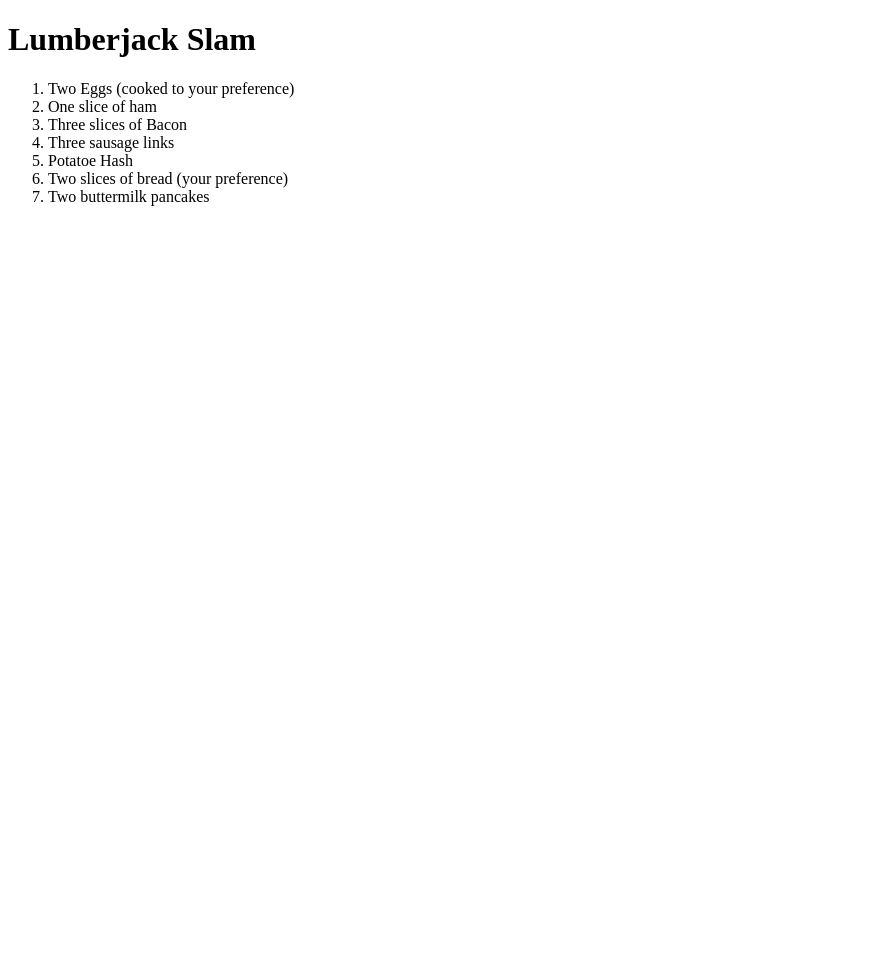
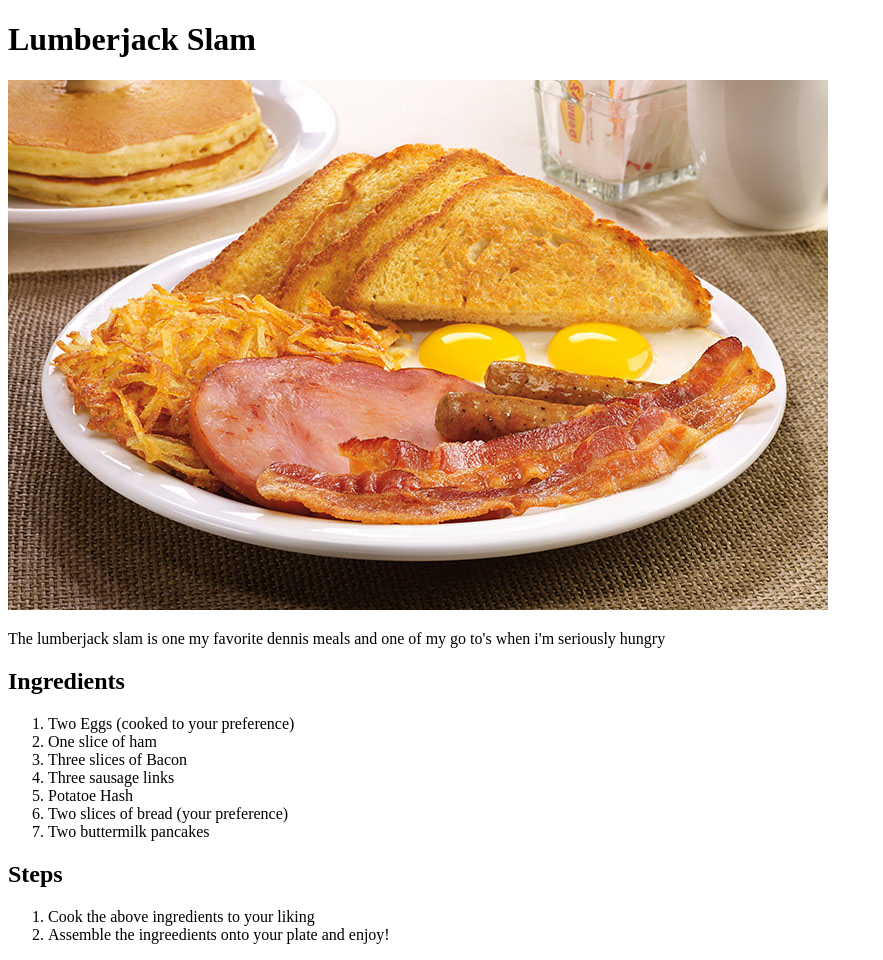
Before and after one commit to MarcusLandry/Odin-Recipes, a plain HTML site: page lumberjack-slam.html in a window 1280 px wide. Shown: the whole page, without its empty margins (0-883 px from the left). Before the commit the page ends 800 px from the top, so only its background shows below. Drawn offline with Linux system fonts and the light colour scheme.

Commit message:
Update lumberjack-slam.html

```diff
--- a/lumberjack-slam.html
+++ b/lumberjack-slam.html
@@ -9,7 +9,12 @@
 <body>
     <h1>Lumberjack Slam</h1>
 
-    <ol id="ingredients">
+    <img src="../images/lumberjack-slam.jpg" alt="Pictre of Lumberjack Slam">
+
+    <p id="description">The lumberjack slam is one my favorite dennis meals and one of my go to's when i'm seriously hungry</p>
+
+    <h2>Ingredients</h2>
+    <ol>
         <li>Two Eggs (cooked to your preference)</li>
         <li>One slice of ham</li>
         <li>Three slices of Bacon</li>
@@ -18,5 +23,11 @@
         <li>Two slices of bread (your preference)</li>
         <li>Two buttermilk pancakes</li>
     </ol>
+
+    <h2>Steps</h2>
+    <ol>
+        <li>Cook the above ingredients to your liking</li>
+        <li>Assemble the ingreedients onto your plate and enjoy!</li>
+    </ol>
 </body>
 </html>
```
